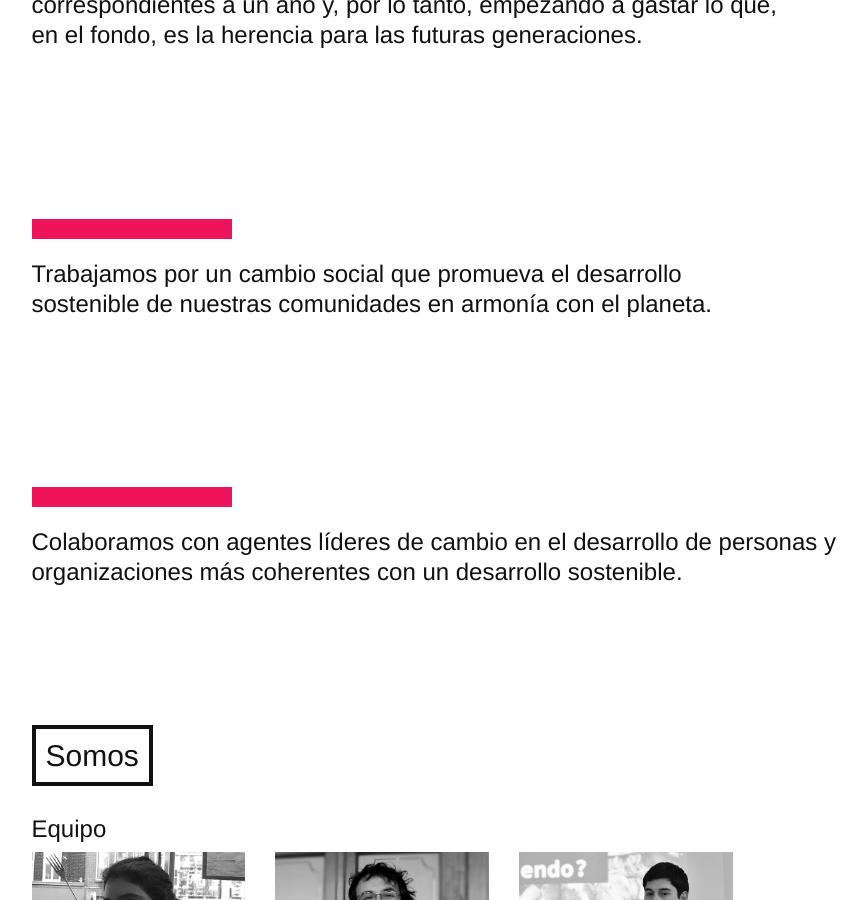
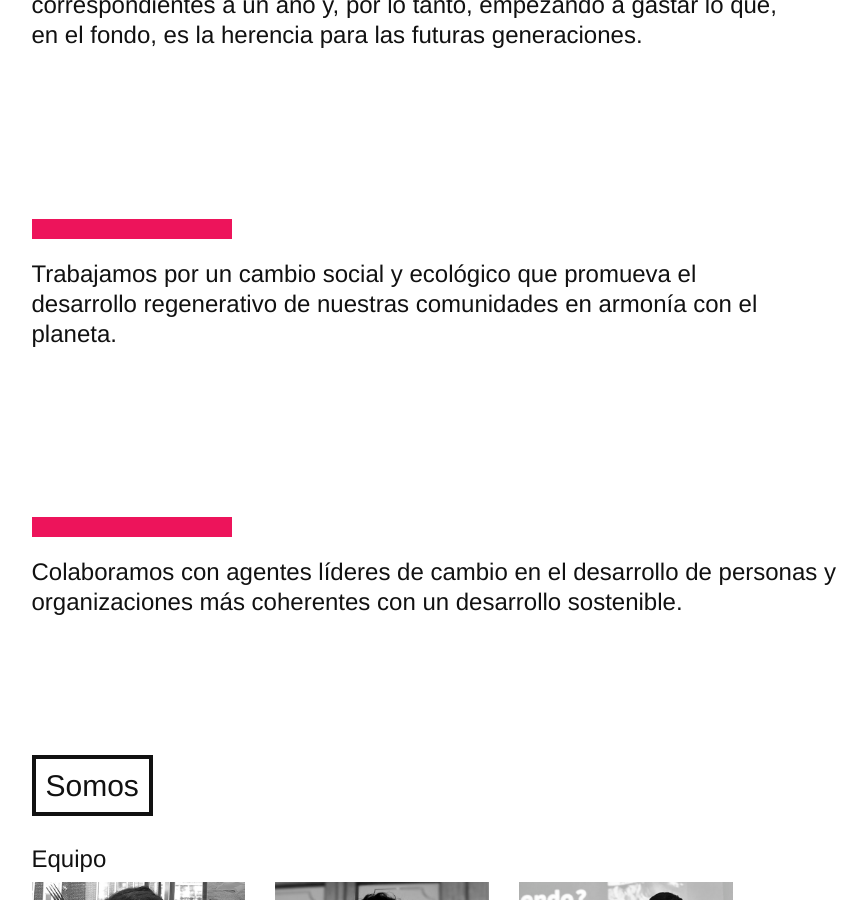
Before and after one commit to 2811Chile/2811Chile.github.io, a Jekyll site: the page built from somos.md, in a window 1280 px wide and 900 px high, scrolled down 425 px. Shown: the whole window, without its empty margins (136-1003 px from the left). Built offline with Jekyll 4.4.1, drawn with Linux system fonts in a browser that asks for light colours; nearby versions of some CDN libraries; some web fonts are replaced.

Commit message:
Updated Somos

```diff
--- a/somos.md
+++ b/somos.md
@@ -18,7 +18,7 @@ layout: default
     <div class="row">
       <div class="col-xs-8 col-xs-offset-1">
         <div class="line"></div>
-        <h3>Trabajamos por un cambio social que promueva el desarrollo sostenible de nuestras comunidades en armonía con el planeta.</h3>
+        <h3>Trabajamos por un cambio social y ecológico que promueva el desarrollo regenerativo de nuestras comunidades en armonía con el planeta.</h3>
       </div>
     </div>
     <div class="row">
```
